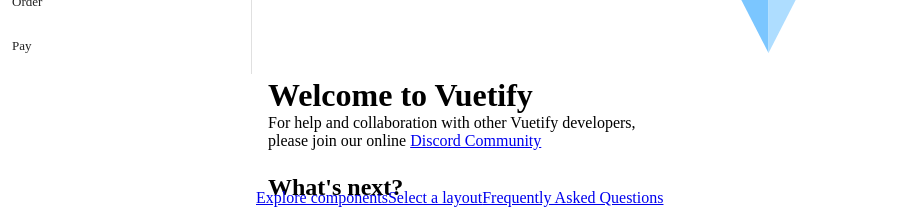
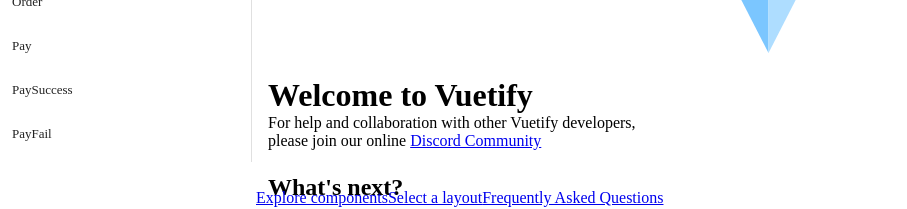
Before and after one commit to hololol-101/TrafficJam, a Vue app in the folder frontend/: page /#/home in a window 1280 px wide. Shown: the part 159-368 px from the top of the page, without its empty margins (0-907 px from the left). Built offline with nearby package versions, Linux system fonts and the light colour scheme.

Commit message:
20241227 노강은 라우터 경로 추가

```diff
--- a/frontend/src/App.vue
+++ b/frontend/src/App.vue
@@ -45,6 +45,8 @@
         { title: 'Login', link: '/login' },
         { title: 'Order', link: '/order' },
         { title: 'Pay', link: '/pay' },
+        { title: 'PaySuccess', link: '/paysuccess' },
+        { title: 'PayFail', link: '/payfail' },
       ],
       right: null,
     }
--- a/frontend/src/router/index.js
+++ b/frontend/src/router/index.js
@@ -4,6 +4,9 @@
 import LoginPage from "@/components/LoginPage.vue";
 import LoadingPage from "@/components/LoadingPage.vue";
 import OrderPage from "@/components/OrderPage.vue";
+import PayPage from "@/components/PayPage.vue";
+import PaySuccessPage from "@/components/PaySuccessPage.vue";
+import PayFailPage from "@/components/PayFailPage.vue";
 Vue.use(VueRouter);
 
 export default new VueRouter({
@@ -24,6 +27,20 @@
         component: LoadingPage
     }, {
         path: '/order',
+        name: 'order',
         component: OrderPage
-    }]
+    }, {
+        path: '/pay',
+        name: 'pay',
+        component: PayPage
+    }, {
+        path: '/paysuccess',
+        name: 'paysuccess',
+        component: PaySuccessPage
+    }, {
+        path: '/payfail',
+        name: 'payfail',
+        component: PayFailPage
+    }
+    ]
 });
```
